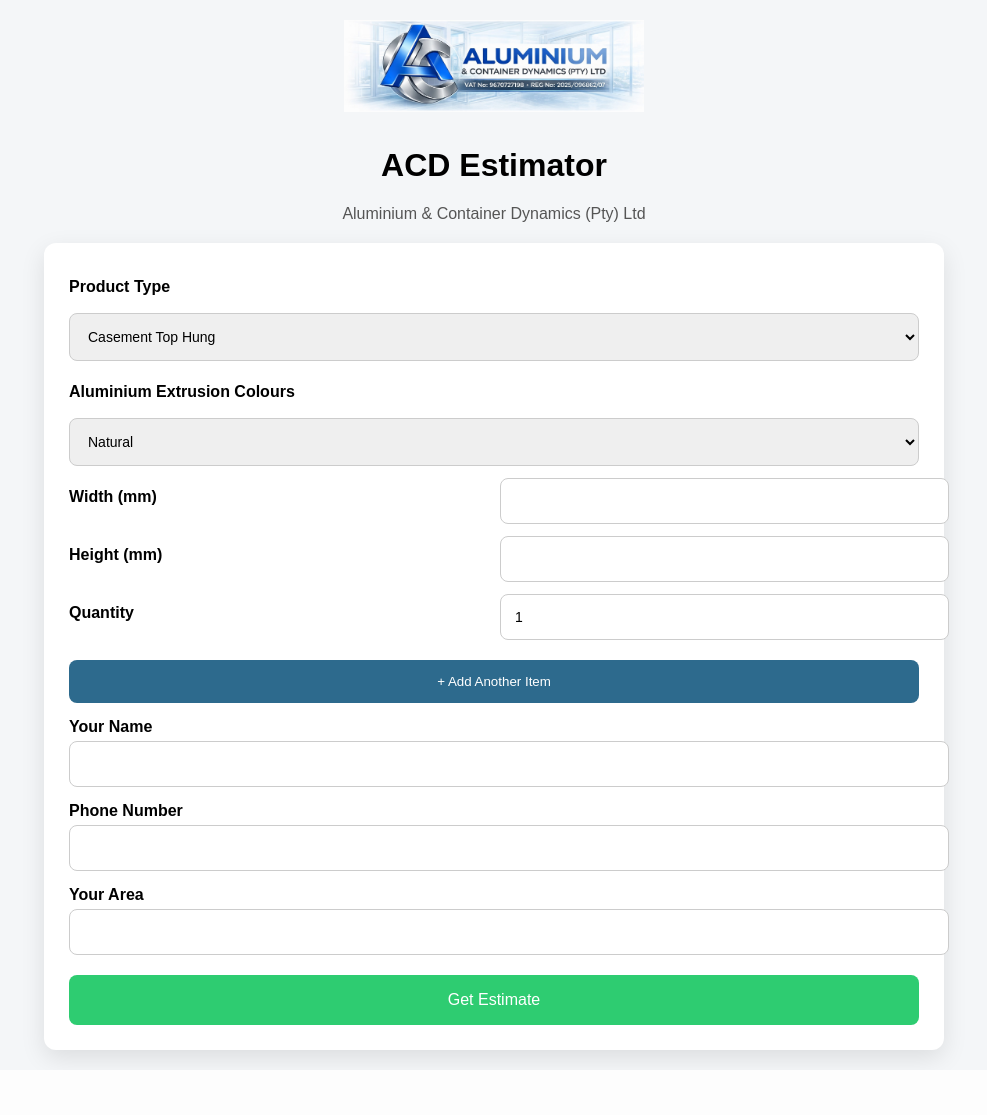
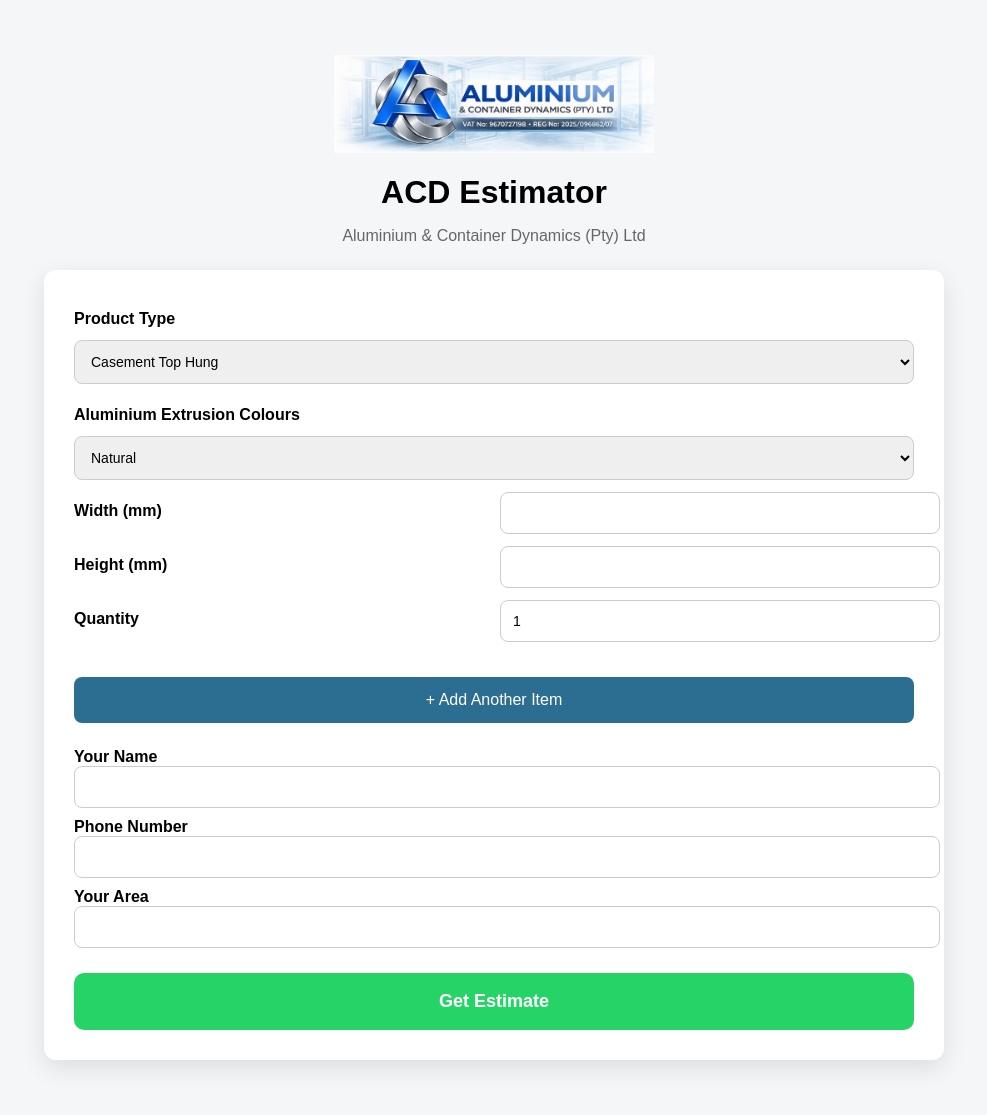
Before and after one commit to evanehrke4-png/tradeos-app, a Flask app: page / in a window 1280 px wide. Shown: the whole page, without its empty margins (146-1133 px from the left). Before the commit the page ends 1070 px from the top, so only its background shows below. Run offline with Flask 3, Linux system fonts and the light colour scheme.

Commit message:
Update style.css

```diff
--- a/static/style.css
+++ b/static/style.css
@@ -1,95 +1,100 @@
+/* RESET */
 body {
     font-family: Arial, sans-serif;
+    background: #f4f6f8;
     margin: 0;
-    background: #f4f6f8;
+    padding: 0;
 }
 
-/* FULL WIDTH */
+/* MAIN CONTAINER */
 .container {
     width: 100%;
     max-width: 900px;
-    margin: auto;
-    padding: 20px;
-    text-align: center;
-}
-
-/* LOGO */
-.logo {
-    width: 300px;
-    margin-bottom: 10px;
-}
-
-.subtitle {
-    color: #555;
-    margin-bottom: 20px;
+    margin: 40px auto;
+    padding: 15px;
 }
 
 /* CARD */
 .card {
     background: white;
-    padding: 25px;
+    padding: 30px;
     border-radius: 12px;
     box-shadow: 0 8px 25px rgba(0,0,0,0.1);
-    text-align: left;
 }
 
-/* INPUTS */
-label {
-    font-weight: bold;
+/* LOGO */
+.logo {
+    width: 320px;
+    max-width: 90%;
     display: block;
-    margin-top: 15px;
+    margin: 0 auto 10px;
+}
+
+/* TITLES */
+h1 {
+    text-align: center;
     margin-bottom: 5px;
 }
 
-input, select {
-    width: 100%;
-    padding: 14px;
-    border-radius: 8px;
-    border: 1px solid #ccc;
-    font-size: 14px;
+.subtitle {
+    text-align: center;
+    color: #666;
+    margin-bottom: 25px;
 }
 
-/* BUTTONS */
-.add-btn {
-    width: 100%;
-    margin-top: 20px;
-    padding: 14px;
-    background: #2d6a8d;
-    color: white;
-    border: none;
-    border-radius: 8px;
-}
-
-.main-btn {
-    width: 100%;
-    margin-top: 20px;
-    padding: 16px;
-    background: #2ecc71;
-    color: white;
-    border: none;
-    border-radius: 8px;
-    font-size: 16px;
-}
-
+/* ITEM BLOCK */
 .item {
     display: grid;
     grid-template-columns: 1fr 1fr;
     gap: 12px;
+    margin-bottom: 20px;
 }
 
-.item label {
-    margin-top: 10px;
-}
-
-.item input,
-.item select {
-    width: 100%;
-}
-
-/* Make full-width fields */
+/* FULL WIDTH FIELDS */
 .item label:nth-child(1),
 .item select:nth-child(2),
 .item label:nth-child(3),
 .item select:nth-child(4) {
     grid-column: span 2;
 }
+
+/* INPUTS */
+input, select {
+    width: 100%;
+    padding: 12px;
+    border-radius: 8px;
+    border: 1px solid #ccc;
+    font-size: 14px;
+}
+
+/* ADD ITEM BUTTON */
+.add-btn {
+    width: 100%;
+    padding: 14px;
+    background: #2c6e91;
+    color: white;
+    border: none;
+    border-radius: 8px;
+    margin: 15px 0;
+    font-size: 16px;
+}
+
+/* MAIN BUTTON */
+.main-btn {
+    width: 100%;
+    margin-top: 25px;
+    padding: 18px;
+    background: #25D366;
+    color: white;
+    border: none;
+    border-radius: 10px;
+    font-size: 18px;
+    font-weight: bold;
+}
+
+/* FORM SPACING */
+label {
+    font-weight: bold;
+    margin-top: 10px;
+    display: block;
+}
```
